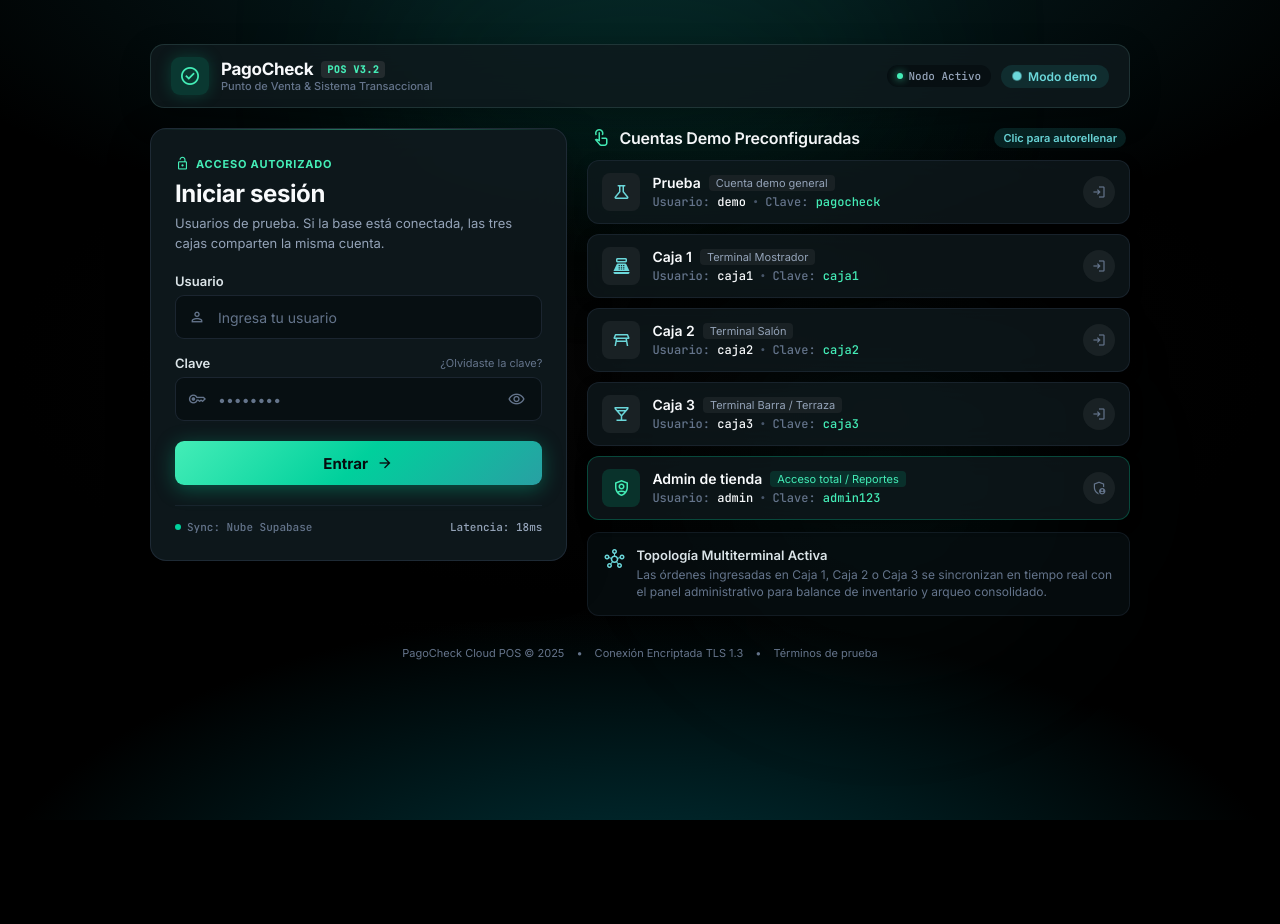
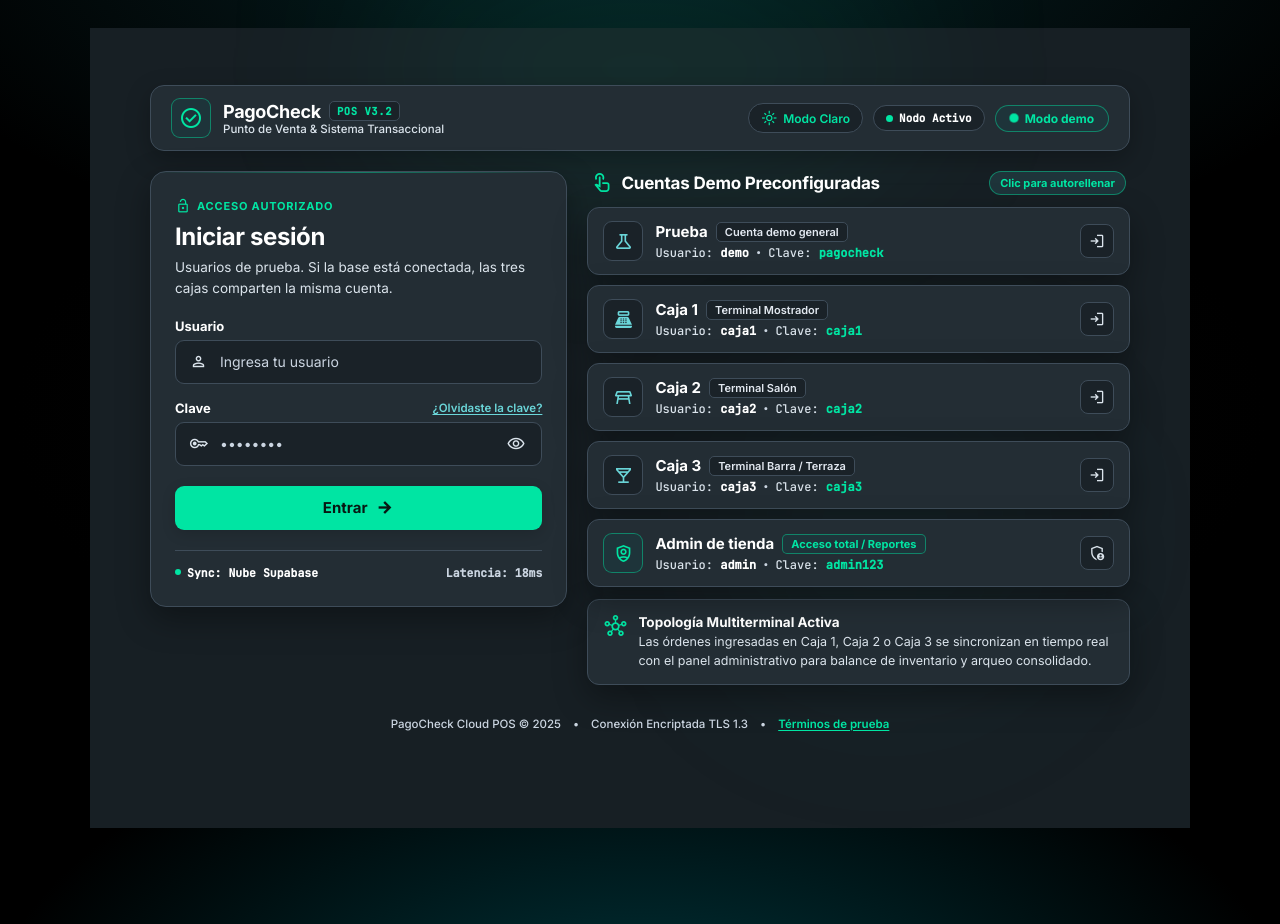
Before and after one commit to Ryuji-16/pagocheck, a React (Vite) app: page / in a window 1280 px wide. Before the commit the page ends 820 px from the top, so only its background shows below. Built offline with nearby package versions, Linux system fonts and the light colour scheme; no server answers.

Commit message:
feat: tema dual (oscuro mate anti-reflejo y blanco industrial) con boton toggle

```diff
--- a/src/components/Login.jsx
+++ b/src/components/Login.jsx
@@ -11,9 +11,16 @@
   const [isSubmitting, setIsSubmitting] = useState(false)
   const [toastMessage, setToastMessage] = useState('')
   const [highlightInput, setHighlightInput] = useState(false)
+  const [theme, setTheme] = useState(() => localStorage.getItem('pagocheck-theme') || 'dark')
   const toastTimerRef = useRef(null)
 
   const isRemote = isRemoteAuthEnabled()
+
+  function toggleTheme() {
+    const nextTheme = theme === 'dark' ? 'light' : 'dark'
+    setTheme(nextTheme)
+    localStorage.setItem('pagocheck-theme', nextTheme)
+  }
 
   useEffect(() => {
     return () => {
@@ -62,7 +69,7 @@
   }
 
   return (
-    <section className="login-screen">
+    <section className={`login-screen theme-${theme}`} data-theme={theme}>
       {/* Luces atmosféricas decorativas */}
       <div className="login-aura-top" aria-hidden="true"></div>
       <div className="login-aura-bottom" aria-hidden="true"></div>
@@ -84,6 +91,22 @@
           </div>
 
           <div className="login-status-group">
+            {/* Botón de alternancia de tema (Claro / Oscuro Mate) */}
+            <button
+              type="button"
+              className="login-theme-toggle"
+              onClick={toggleTheme}
+              title={theme === 'dark' ? 'Cambiar a Modo Claro' : 'Cambiar a Modo Oscuro (Mate Anti-reflejo)'}
+              aria-label="Alternar tema de pantalla"
+            >
+              <span className="material-symbols-outlined">
+                {theme === 'dark' ? 'light_mode' : 'dark_mode'}
+              </span>
+              <span className="login-theme-text">
+                {theme === 'dark' ? 'Modo Claro' : 'Modo Oscuro'}
+              </span>
+            </button>
+
             <div className="login-node-badge">
               <span className="login-ping-dot"></span>
               <span>Nodo Activo</span>
--- a/src/components/css/Login.css
+++ b/src/components/css/Login.css
@@ -1,25 +1,109 @@
 /* =========================================================
-   PAGOCHECK — INICIAR SESIÓN (STITCH POS v3.2)
+   PAGOCHECK — INICIAR SESIÓN (STITCH POS v3.2 DUAL THEME)
+   ========================================================= */
+
+/* =========================================================
+   1. VARIABLES DE TEMA
+   ========================================================= */
+
+/* TEMA OSCURO (MATE ANTI-REFLEJO PARA LUCES LED) */
+.login-screen.theme-dark {
+  --screen-bg: #171f24;
+  --header-bg: #232d34;
+  --header-border: #3e4c59;
+  --card-bg: #232d34;
+  --card-hover: #2a353d;
+  --card-border: #3e4c59;
+  --card-border-strong: #4a5a6a;
+  --input-bg: #1a2228;
+  --input-border: #3e4c59;
+  --input-focus: #00e5a3;
+  --primary: #00e5a3;
+  --primary-hover: #00c98f;
+  --on-primary: #071813;
+  --secondary: #6bd7da;
+  --badge-bg: #1e343a;
+  --badge-border: rgba(0, 229, 163, 0.45);
+  --badge-text: #00e5a3;
+  --text-primary: #ffffff;
+  --text-secondary: #dbe4ec;
+  --text-muted: #cbd5e1;
+  --tag-bg: #1a2228;
+  --tag-border: #3e4c59;
+  --tag-text: #e2e8f0;
+  --creds-user: #ffffff;
+  --creds-pass: #00e5a3;
+  --shadow-card: 0 12px 32px rgba(0, 0, 0, 0.35);
+  --shadow-header: 0 8px 24px rgba(0, 0, 0, 0.25);
+  --toggle-bg: #1a2228;
+  --toggle-border: #3e4c59;
+  --toggle-text: #00e5a3;
+  --flare-opacity: 0.45;
+  --aura-display: block;
+}
+
+/* TEMA CLARO (INDUSTRIAL HIGH CONTRAST) */
+.login-screen.theme-light {
+  --screen-bg: #f1f5f9;
+  --header-bg: #ffffff;
+  --header-border: #cbd5e1;
+  --card-bg: #ffffff;
+  --card-hover: #f8fafc;
+  --card-border: #cbd5e1;
+  --card-border-strong: #94a3b8;
+  --input-bg: #ffffff;
+  --input-border: #cbd5e1;
+  --input-focus: #047857;
+  --primary: #047857;
+  --primary-hover: #065f46;
+  --on-primary: #ffffff;
+  --secondary: #0f766e;
+  --badge-bg: #ecfdf5;
+  --badge-border: #a7f3d0;
+  --badge-text: #065f46;
+  --text-primary: #0f172a;
+  --text-secondary: #334155;
+  --text-muted: #64748b;
+  --tag-bg: #f1f5f9;
+  --tag-border: #cbd5e1;
+  --tag-text: #475569;
+  --creds-user: #0f172a;
+  --creds-pass: #047857;
+  --shadow-card: 0 4px 18px rgba(0, 0, 0, 0.05);
+  --shadow-header: 0 2px 10px rgba(0, 0, 0, 0.04);
+  --toggle-bg: #ecfdf5;
+  --toggle-border: #a7f3d0;
+  --toggle-text: #047857;
+  --flare-opacity: 0;
+  --aura-display: none;
+}
+
+/* =========================================================
+   2. ESTRUCTURA Y CONTENEDOR PRINCIPAL
    ========================================================= */
 
 .login-screen {
   position: relative;
   width: 100%;
+  min-height: 100vh;
   display: flex;
   justify-content: center;
   align-items: center;
-  padding: 16px 12px 64px;
+  padding: 24px 16px 64px;
+  background: var(--screen-bg);
+  color: var(--text-primary);
+  transition: background 0.25s ease, color 0.25s ease;
 }
 
-/* Luces atmosféricas decorativas */
 .login-aura-top {
+  display: var(--aura-display);
   position: absolute;
   top: -80px;
   left: 50%;
   transform: translateX(-50%);
   width: min(560px, 90vw);
   height: 240px;
-  background: rgba(0, 208, 156, 0.08);
+  background: rgba(0, 229, 163, 0.08);
   border-radius: 50%;
   filter: blur(90px);
   pointer-events: none;
@@ -27,12 +111,13 @@
 }
 
 .login-aura-bottom {
+  display: var(--aura-display);
   position: absolute;
   top: 45%;
   right: 15%;
   width: 280px;
   height: 280px;
-  background: rgba(40, 160, 163, 0.09);
+  background: rgba(40, 160, 163, 0.08);
   border-radius: 50%;
   filter: blur(100px);
   pointer-events: none;
@@ -50,22 +135,21 @@
 }
 
 /* =========================================================
-   CABECERA FLOTANTE POS v3.2
+   3. CABECERA FLOTANTE POS v3.2
    ========================================================= */
 
 .login-top-header {
   width: 100%;
-  background: rgba(15, 26, 30, 0.82);
-  border: 1px solid rgba(119, 176, 170, 0.18);
+  background: var(--header-bg);
+  border: 1.5px solid var(--header-border);
   border-radius: 14px;
-  backdrop-filter: blur(16px);
-  -webkit-backdrop-filter: blur(16px);
   padding: 12px 20px;
   display: flex;
   align-items: center;
   justify-content: space-between;
   gap: 16px;
-  box-shadow: 0 10px 30px rgba(0, 0, 0, 0.28);
+  box-shadow: var(--shadow-header);
+  transition: all 0.25s ease;
 }
 
 .login-brand-group {
@@ -75,19 +159,19 @@
 }
 
 .login-brand-icon {
-  width: 38px;
-  height: 38px;
+  width: 40px;
+  height: 40px;
   border-radius: 9px;
-  background: rgba(0, 208, 156, 0.18);
-  color: var(--accent-mint, #44edb7);
+  background: var(--badge-bg);
+  border: 1px solid var(--badge-border);
+  color: var(--primary);
   display: flex;
   align-items: center;
   justify-content: center;
-  box-shadow: 0 0 16px rgba(0, 208, 156, 0.22);
 }
 
 .login-brand-icon .material-symbols-outlined {
-  font-size: 22px;
+  font-size: 24px;
 }
 
 .login-brand-text {
@@ -96,9 +180,9 @@
 }
 
 .login-brand-title {
-  font-size: 17px;
+  font-size: 18px;
   font-weight: 700;
-  color: #f8fafc;
+  color: var(--text-primary);
   letter-spacing: -0.3px;
   display: flex;
   align-items: center;
@@ -107,19 +191,20 @@
 
 .login-version-badge {
   font-family: var(--font-code, monospace);
-  font-size: 10px;
-  font-weight: 600;
-  padding: 2px 6px;
-  border-radius: 4px;
-  background: #232b2e;
-  color: var(--accent-mint, #44edb7);
-  letter-spacing: 0.5px;
+  font-size: 10.5px;
+  font-weight: 700;
+  padding: 2px 7px;
+  border-radius: 5px;
+  background: var(--input-bg);
+  border: 1px solid var(--header-border);
+  color: var(--primary);
+  letter-spacing: 0.6px;
   text-transform: uppercase;
 }
 
 .login-brand-subtitle {
-  font-size: 11px;
-  color: #64748b;
+  font-size: 11.5px;
+  color: var(--text-secondary);
   font-weight: 500;
 }
 
@@ -129,36 +214,63 @@
   gap: 10px;
 }
 
+/* Botón alternador de Tema */
+.login-theme-toggle {
+  display: flex;
+  align-items: center;
+  gap: 6px;
+  padding: 6px 12px;
+  border-radius: 999px;
+  background: var(--toggle-bg);
+  border: 1.5px solid var(--toggle-border);
+  color: var(--toggle-text);
+  font-size: 12px;
+  font-weight: 600;
+  cursor: pointer;
+  transition: all 0.2s ease;
+}
+
+.login-theme-toggle:hover {
+  filter: brightness(1.1);
+  transform: translateY(-1px);
+}
+
+.login-theme-toggle .material-symbols-outlined {
+  font-size: 16px;
+}
+
 .login-node-badge {
   display: flex;
   align-items: center;
   gap: 6px;
-  padding: 4px 10px;
+  padding: 5px 12px;
   border-radius: 999px;
-  background: #070f12;
-  color: #94a3b8;
+  background: var(--input-bg);
+  border: 1.5px solid var(--header-border);
+  color: var(--text-primary);
   font-family: var(--font-code, monospace);
   font-size: 11px;
+  font-weight: 600;
 }
 
 .login-ping-dot {
-  width: 6px;
-  height: 6px;
+  width: 7px;
+  height: 7px;
   border-radius: 50%;
-  background: var(--accent-mint, #44edb7);
-  box-shadow: 0 0 8px var(--accent-mint, #44edb7);
+  background: var(--primary);
 }
 
 .login-demo-badge {
   display: flex;
   align-items: center;
   gap: 7px;
-  padding: 4px 12px;
+  padding: 5px 14px;
   border-radius: 999px;
-  background: rgba(40, 160, 163, 0.16);
-  color: var(--accent-cyan, #6bd7da);
+  background: var(--badge-bg);
+  border: 1.5px solid var(--badge-border);
+  color: var(--badge-text);
   font-size: 12px;
-  font-weight: 600;
+  font-weight: 700;
 }
 
 .login-demo-indicator {
@@ -173,9 +285,9 @@
   width: 100%;
   height: 100%;
   border-radius: 50%;
-  background: var(--accent-cyan, #6bd7da);
+  background: var(--primary);
   opacity: 0.75;
-  animation: loginPing 1.8s cubic-bezier(0, 0, 0.2, 1) infinite;
+  animation: loginPulse 1.8s cubic-bezier(0, 0, 0.2, 1) infinite;
 }
 
 .login-ping-solid {
@@ -184,10 +296,10 @@
   width: 8px;
   height: 8px;
   border-radius: 50%;
-  background: var(--accent-cyan, #6bd7da);
+  background: var(--primary);
 }
 
-@keyframes loginPing {
+@keyframes loginPulse {
   75%, 100% {
     transform: scale(2.2);
     opacity: 0;
@@ -195,7 +307,7 @@
 }
 
 /* =========================================================
-   GRID DUAL DE PANELES
+   4. GRID DUAL DE PANELES
    ========================================================= */
 
 .login-dual-grid {
@@ -212,21 +324,20 @@
 }
 
 /* =========================================================
-   COLUMNA IZQUIERDA: TARJETA DE LOGIN
+   5. COLUMNA IZQUIERDA: FORMULARIO
    ========================================================= */
 
 .login-card-left {
   position: relative;
-  background: rgba(15, 26, 30, 0.92);
-  border: 1px solid rgba(51, 65, 85, 0.45);
+  background: var(--card-bg);
+  border: 1.5px solid var(--card-border);
   border-radius: 16px;
-  backdrop-filter: blur(20px);
-  -webkit-backdrop-filter: blur(20px);
   padding: 26px 24px;
-  box-shadow: 0 16px 40px rgba(0, 0, 0, 0.35);
+  box-shadow: var(--shadow-card);
   overflow: hidden;
   display: flex;
   flex-direction: column;
+  transition: all 0.25s ease;
 }
 
 .login-specular-flare {
@@ -235,7 +346,8 @@
   left: 0;
   right: 0;
   height: 1px;
-  background: linear-gradient(90deg, transparent, rgba(68, 237, 183, 0.45), transparent);
+  background: linear-gradient(90deg, transparent, var(--primary), transparent);
+  opacity: var(--flare-opacity);
 }
 
 .login-card-header {
@@ -247,7 +359,7 @@
   display: inline-flex;
   align-items: center;
   gap: 6px;
-  color: var(--accent-mint, #44edb7);
+  color: var(--primary);
   font-size: 11px;
   font-weight: 700;
   text-transform: uppercase;
@@ -256,20 +368,20 @@
 }
 
 .login-auth-badge .material-symbols-outlined {
-  font-size: 15px;
+  font-size: 16px;
 }
 
 .login-card-title {
   font-size: 24px;
-  font-weight: 700;
-  color: #f8fafc;
+  font-weight: 800;
+  color: var(--text-primary);
   letter-spacing: -0.4px;
   margin: 0;
 }
 
 .login-card-subtitle {
-  font-size: 13px;
-  color: #94a3b8;
+  font-size: 13.5px;
+  color: var(--text-secondary);
   line-height: 1.5;
   margin: 6px 0 0;
 }
@@ -286,16 +398,16 @@
   gap: 8px;
   padding: 10px 12px;
   border-radius: 8px;
-  background: rgba(201, 74, 74, 0.16);
-  border: 1px solid rgba(201, 74, 74, 0.38);
-  color: #f3c1c1;
+  background: rgba(239, 68, 68, 0.12);
+  border: 1.5px solid #ef4444;
+  color: #f87171;
   font-size: 13px;
+  font-weight: 600;
   text-align: left;
 }
 
 .login-error-banner .material-symbols-outlined {
   font-size: 18px;
-  color: #ef4444;
 }
 
 .login-field-group {
@@ -313,22 +425,25 @@
 
 .login-label {
   font-size: 13px;
-  font-weight: 600;
-  color: #dbe4e8;
+  font-weight: 700;
+  color: var(--text-primary);
 }
 
 .login-forgot-link {
   background: transparent;
   border: 0;
   padding: 0;
-  font-size: 11px;
-  color: #64748b;
+  font-size: 11.5px;
+  font-weight: 600;
+  color: var(--secondary);
+  text-decoration: underline;
+  text-underline-offset: 2px;
   cursor: pointer;
   transition: color 0.15s ease;
 }
 
 .login-forgot-link:hover {
-  color: var(--accent-cyan, #6bd7da);
+  color: var(--primary);
 }
 
 .login-input-wrapper {
@@ -337,35 +452,34 @@
   align-items: center;
   width: 100%;
   height: 44px;
-  background: #070f12;
-  border: 1px solid rgba(51, 65, 85, 0.45);
+  background: var(--input-bg);
+  border: 1.5px solid var(--input-border);
   border-radius: 9px;
-  padding: 0 12px 0 40px;
+  padding: 0 12px 0 42px;
   transition: all 0.2s ease;
 }
 
 .login-input-wrapper:focus-within {
-  border-color: var(--accent-emerald, #00d09c);
-  background: #0f1a1e;
-  box-shadow: 0 0 0 3px rgba(0, 208, 156, 0.16);
+  border-color: var(--input-focus);
+  box-shadow: 0 0 0 2px rgba(0, 229, 163, 0.2);
 }
 
 .login-input-wrapper.input-highlight {
-  background: rgba(0, 208, 156, 0.14) !important;
-  border-color: var(--accent-mint, #44edb7);
+  background: var(--badge-bg) !important;
+  border-color: var(--primary);
 }
 
 .login-input-icon {
   position: absolute;
-  left: 12px;
-  color: #64748b;
-  font-size: 18px;
+  left: 13px;
+  color: var(--text-secondary);
+  font-size: 19px;
   transition: color 0.2s ease;
   pointer-events: none;
 }
 
 .login-input-wrapper:focus-within .login-input-icon {
-  color: var(--accent-mint, #44edb7);
+  color: var(--primary);
 }
 
 .login-input-wrapper input {
@@ -374,20 +488,22 @@
   background: transparent;
   border: 0;
   outline: 0;
-  color: #f8fafc;
+  color: var(--text-primary);
   font-size: 14px;
+  font-weight: 600;
   font-family: inherit;
 }
 
 .login-input-wrapper input::placeholder {
-  color: #64748b;
+  color: var(--text-muted);
+  font-weight: 400;
 }
 
 .login-toggle-eye {
   background: transparent;
   border: 0;
   padding: 4px;
-  color: #64748b;
+  color: var(--text-secondary);
   display: flex;
   align-items: center;
   justify-content: center;
@@ -397,11 +513,11 @@
 }
 
 .login-toggle-eye:hover {
-  color: #f8fafc;
+  color: var(--text-primary);
 }
 
 .login-toggle-eye .material-symbols-outlined {
-  font-size: 18px;
+  font-size: 19px;
 }
 
 .login-submit-button {
@@ -410,28 +526,26 @@
   height: 44px;
   border: 0;
   border-radius: 9px;
-  background: linear-gradient(135deg, #44edb7 0%, #00d09c 50%, #28a0a3 100%);
-  color: #070c0e;
+  background: var(--primary);
+  color: var(--on-primary);
   font-size: 15px;
-  font-weight: 700;
+  font-weight: 800;
   display: flex;
   align-items: center;
   justify-content: center;
   gap: 8px;
-  box-shadow: 0 4px 20px rgba(0, 208, 156, 0.35);
+  box-shadow: 0 4px 14px rgba(0, 0, 0, 0.15);
   cursor: pointer;
   transition: all 0.18s ease;
 }
 
 .login-submit-button:hover:not(:disabled) {
-  filter: brightness(1.06);
-  box-shadow: 0 6px 26px rgba(0, 208, 156, 0.5);
+  background: var(--primary-hover);
   transform: translateY(-1px);
 }
 
 .login-submit-button:active:not(:disabled) {
   transform: translateY(0);
-  filter: brightness(0.98);
 }
 
 .login-submit-button:disabled {
@@ -440,17 +554,19 @@
 }
 
 .login-submit-button .material-symbols-outlined {
-  font-size: 18px;
+  font-size: 19px;
+  font-weight: 700;
 }
 
 .login-feedback-toast {
   margin-top: 12px;
-  padding: 10px 12px;
+  padding: 10px 14px;
   border-radius: 9px;
-  background: #192124;
-  border: 1px solid rgba(0, 208, 156, 0.35);
-  color: var(--accent-mint, #44edb7);
+  background: var(--badge-bg);
+  border: 1.5px solid var(--badge-border);
+  color: var(--badge-text);
   font-size: 13px;
+  font-weight: 600;
   display: flex;
   align-items: center;
   gap: 8px;
@@ -459,7 +575,7 @@
 }
 
 .login-feedback-toast .material-symbols-outlined {
-  font-size: 17px;
+  font-size: 18px;
 }
 
 @keyframes loginFadeIn {
@@ -476,34 +592,37 @@
 .login-card-footer {
   margin-top: 20px;
   padding-top: 14px;
-  border-top: 1px solid rgba(51, 65, 85, 0.3);
+  border-top: 1.5px solid var(--card-border);
   display: flex;
   align-items: center;
   justify-content: space-between;
   font-family: var(--font-code, monospace);
-  font-size: 11px;
-  color: #64748b;
+  font-size: 11.5px;
+  color: var(--text-secondary);
 }
 
 .login-sync-status {
   display: flex;
   align-items: center;
   gap: 6px;
+  color: var(--text-primary);
+  font-weight: 600;
 }
 
 .login-sync-dot {
   width: 6px;
   height: 6px;
   border-radius: 50%;
-  background: var(--accent-emerald, #00d09c);
+  background: var(--primary);
 }
 
 .login-latency-text {
-  color: #94a3b8;
+  color: var(--text-muted);
+  font-weight: 600;
 }
 
 /* =========================================================
-   COLUMNA DERECHA: CUENTAS PRECONFIGURADAS
+   6. COLUMNA DERECHA: CUENTAS PRECONFIGURADAS
    ========================================================= */
 
 .login-card-right {
@@ -523,28 +642,29 @@
   display: flex;
   align-items: center;
   gap: 8px;
-  color: var(--accent-mint, #44edb7);
+  color: var(--primary);
 }
 
 .login-accounts-title .material-symbols-outlined {
-  font-size: 20px;
+  font-size: 22px;
 }
 
 .login-accounts-title h2 {
-  font-size: 16px;
-  font-weight: 600;
-  color: #f8fafc;
+  font-size: 17px;
+  font-weight: 800;
+  color: var(--text-primary);
   letter-spacing: -0.2px;
   margin: 0;
 }
 
 .login-autofill-hint {
   font-size: 11px;
-  font-weight: 600;
-  padding: 3px 9px;
+  font-weight: 700;
+  padding: 4px 10px;
   border-radius: 999px;
-  background: rgba(40, 160, 163, 0.18);
-  color: var(--accent-cyan, #6bd7da);
+  background: var(--badge-bg);
+  border: 1px solid var(--badge-border);
+  color: var(--badge-text);
 }
 
 .login-accounts-list {
@@ -555,30 +675,23 @@
 
 .login-account-item {
   position: relative;
-  background: rgba(15, 26, 30, 0.75);
-  border: 1px solid rgba(51, 65, 85, 0.35);
+  background: var(--card-bg);
+  border: 1.5px solid var(--card-border);
   border-radius: 12px;
-  backdrop-filter: blur(12px);
-  -webkit-backdrop-filter: blur(12px);
-  padding: 12px 14px;
+  padding: 13px 15px;
   display: flex;
   align-items: center;
   justify-content: space-between;
   gap: 12px;
   cursor: pointer;
-  transition: all 0.18s ease;
-  box-shadow: 0 4px 14px rgba(0, 0, 0, 0.2);
+  transition: all 0.16s ease;
+  box-shadow: var(--shadow-card);
 }
 
 .login-account-item:hover {
-  background: #192124;
-  border-color: rgba(68, 237, 183, 0.38);
-  box-shadow: 0 8px 22px rgba(0, 0, 0, 0.32);
+  background: var(--card-hover);
+  border-color: var(--card-border-strong);
   transform: translateY(-1px);
-}
-
-.login-account-item.account-item-admin {
-  border-color: rgba(0, 208, 156, 0.28);
 }
 
 .login-account-info {
@@ -589,30 +702,32 @@
 }
 
 .login-account-icon-box {
-  width: 38px;
-  height: 38px;
-  border-radius: 8px;
-  background: #192124;
-  color: var(--accent-cyan, #6bd7da);
+  width: 40px;
+  height: 40px;
+  border-radius: 9px;
+  background: var(--input-bg);
+  border: 1px solid var(--card-border);
+  color: var(--secondary);
   display: flex;
   align-items: center;
   justify-content: center;
   flex-shrink: 0;
-  transition: all 0.2s ease;
+  transition: all 0.18s ease;
 }
 
 .login-account-item:hover .login-account-icon-box {
-  background: rgba(0, 208, 156, 0.15);
-  color: var(--accent-mint, #44edb7);
+  color: var(--primary);
+  border-color: var(--primary);
 }
 
 .login-account-icon-box.icon-box-admin {
-  background: rgba(0, 208, 156, 0.16);
-  color: var(--accent-mint, #44edb7);
+  background: var(--badge-bg);
+  border-color: var(--badge-border);
+  color: var(--primary);
 }
 
 .login-account-icon-box .material-symbols-outlined {
-  font-size: 20px;
+  font-size: 21px;
 }
 
 .login-account-details {
@@ -631,28 +746,32 @@
 }
 
 .login-account-label {
-  font-size: 14px;
-  font-weight: 600;
-  color: #f8fafc;
+  font-size: 15px;
+  font-weight: 800;
+  color: var(--text-primary);
   transition: color 0.15s ease;
 }
 
 .login-account-item:hover .login-account-label {
-  color: var(--accent-mint, #44edb7);
+  color: var(--primary);
 }
 
 .login-account-role-tag {
   font-size: 11px;
-  padding: 1px 7px;
-  border-radius: 4px;
-  background: #192124;
-  color: #94a3b8;
+  font-weight: 600;
+  padding: 2px 8px;
+  border-radius: 5px;
+  background: var(--tag-bg);
+  border: 1px solid var(--tag-border);
+  color: var(--tag-text);
   white-space: nowrap;
 }
 
 .account-item-admin .login-account-role-tag {
-  background: rgba(0, 208, 156, 0.14);
-  color: var(--accent-mint, #44edb7);
+  background: var(--badge-bg);
+  border-color: var(--badge-border);
+  color: var(--primary);
+  font-weight: 700;
 }
 
 .login-account-creds {
@@ -661,22 +780,23 @@
   gap: 6px;
   font-family: var(--font-code, monospace);
   font-size: 12px;
-  color: #64748b;
+  color: var(--text-secondary);
   flex-wrap: wrap;
 }
 
 .login-account-creds strong {
-  color: #f8fafc;
-  font-weight: 500;
+  color: var(--creds-user);
+  font-weight: 700;
 }
 
 .login-account-creds em {
-  color: var(--accent-mint, #44edb7);
+  color: var(--creds-pass);
+  font-weight: 700;
   font-style: normal;
 }
 
 .login-creds-sep {
-  color: #475569;
+  color: var(--text-muted);
 }
 
 .login-account-action {
@@ -687,12 +807,12 @@
 }
 
 .login-account-load-label {
-  font-size: 11px;
-  font-weight: 600;
-  color: var(--accent-mint, #44edb7);
+  font-size: 11.5px;
+  font-weight: 700;
+  color: var(--primary);
   opacity: 0;
   transform: translateX(4px);
-  transition: all 0.2s ease;
+  transition: all 0.18s ease;
 }
 
 .login-account-item:hover .login-account-load-label {
@@ -701,75 +821,78 @@
 }
 
 .login-account-load-icon {
-  width: 32px;
-  height: 32px;
-  border-radius: 50%;
-  background: #192124;
-  color: #64748b;
+  width: 34px;
+  height: 34px;
+  border-radius: 8px;
+  background: var(--input-bg);
+  border: 1.5px solid var(--card-border);
+  color: var(--text-secondary);
   display: flex;
   align-items: center;
   justify-content: center;
-  transition: all 0.2s ease;
+  transition: all 0.18s ease;
 }
 
 .login-account-item:hover .login-account-load-icon {
-  background: rgba(0, 208, 156, 0.2);
-  color: var(--accent-mint, #44edb7);
+  border-color: var(--primary);
+  color: var(--primary);
 }
 
 .login-account-load-icon .material-symbols-outlined {
-  font-size: 16px;
+  font-size: 18px;
 }
 
 /* =========================================================
-   TARJETA INFORMATIVA DE TOPOLOGÍA
+   7. TARJETA DE TOPOLOGÍA
    ========================================================= */
 
 .login-topology-card {
-  background: rgba(7, 15, 18, 0.75);
-  border: 1px solid rgba(51, 65, 85, 0.3);
+  background: var(--card-bg);
+  border: 1.5px solid var(--card-border);
   border-radius: 12px;
   padding: 14px 16px;
   display: flex;
   align-items: flex-start;
   gap: 12px;
   text-align: left;
+  box-shadow: var(--shadow-card);
 }
 
 .login-topology-icon {
-  color: var(--accent-cyan, #6bd7da);
-  font-size: 20px;
-  margin-top: 2px;
+  color: var(--primary);
+  font-size: 22px;
+  margin-top: 1px;
   flex-shrink: 0;
 }
 
 .login-topology-content strong {
   display: block;
-  font-size: 13px;
-  font-weight: 600;
-  color: #dbe4e8;
+  font-size: 13.5px;
+  font-weight: 700;
+  color: var(--text-primary);
   margin-bottom: 3px;
 }
 
 .login-topology-content p {
-  font-size: 12px;
-  color: #64748b;
+  font-size: 12.5px;
+  color: var(--text-secondary);
   line-height: 1.45;
   margin: 0;
 }
 
 /* =========================================================
-   PIE DE PÁGINA MICRO
+   8. PIE DE PÁGINA MICRO
    ========================================================= */
 
 .login-footer {
-  margin-top: 10px;
+  margin-top: 12px;
   display: flex;
   align-items: center;
   justify-content: center;
   gap: 12px;
-  font-size: 11px;
-  color: #64748b;
+  font-size: 11.5px;
+  font-weight: 500;
+  color: var(--text-muted);
   flex-wrap: wrap;
 }
 
@@ -777,18 +900,21 @@
   background: transparent;
   border: 0;
   padding: 0;
-  color: inherit;
+  color: var(--primary);
   font-size: inherit;
+  font-weight: 600;
   cursor: pointer;
-  transition: color 0.15s ease;
+  text-decoration: underline;
+  text-underline-offset: 2px;
+  transition: opacity 0.15s ease;
 }
 
 .login-footer-link:hover {
-  color: var(--accent-mint, #44edb7);
+  opacity: 0.8;
 }
 
 /* =========================================================
-   RESPONSIVE MÓVIL
+   9. RESPONSIVE MÓVIL
    ========================================================= */
 
 @media (max-width: 640px) {
@@ -796,6 +922,12 @@
     flex-direction: column;
     align-items: flex-start;
     padding: 12px 14px;
+    gap: 12px;
+  }
+
+  .login-status-group {
+    width: 100%;
+    justify-content: space-between;
   }
 
   .login-brand-subtitle {
```
